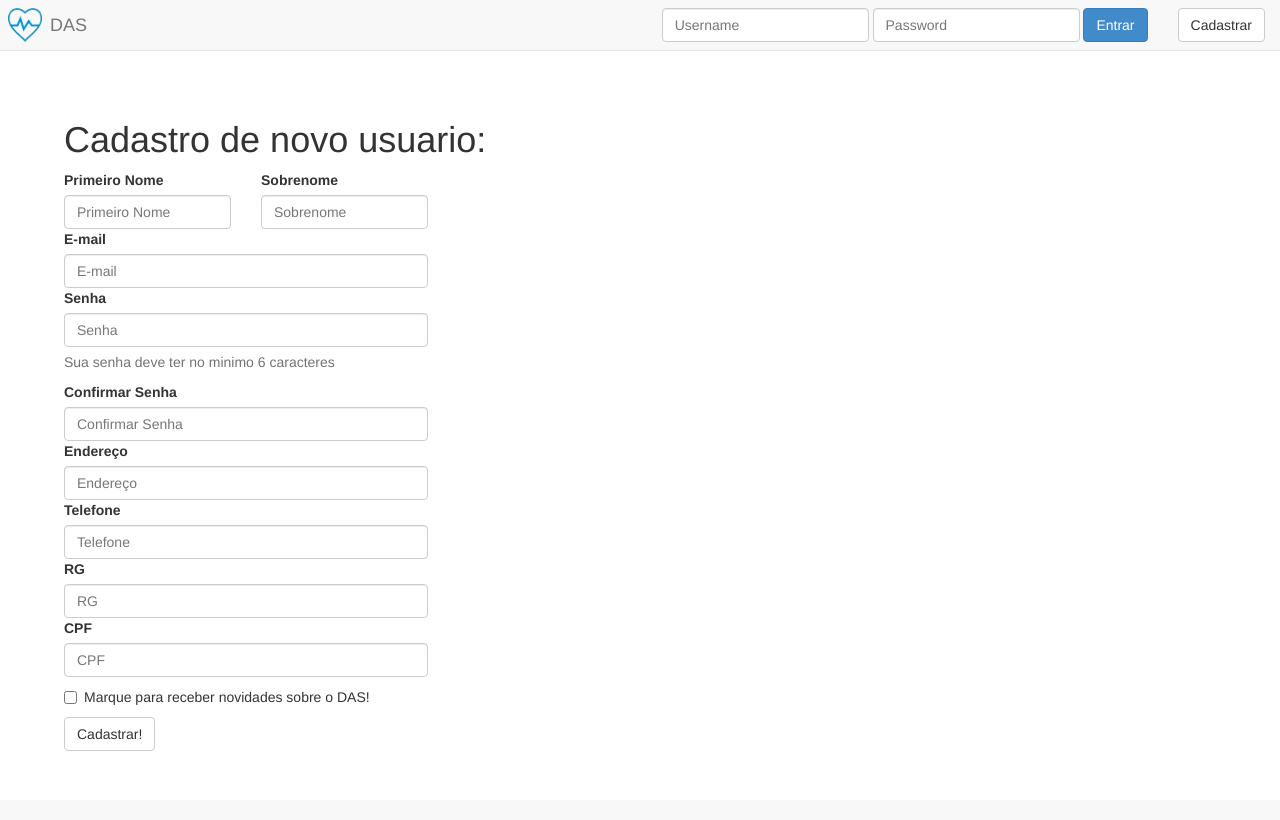
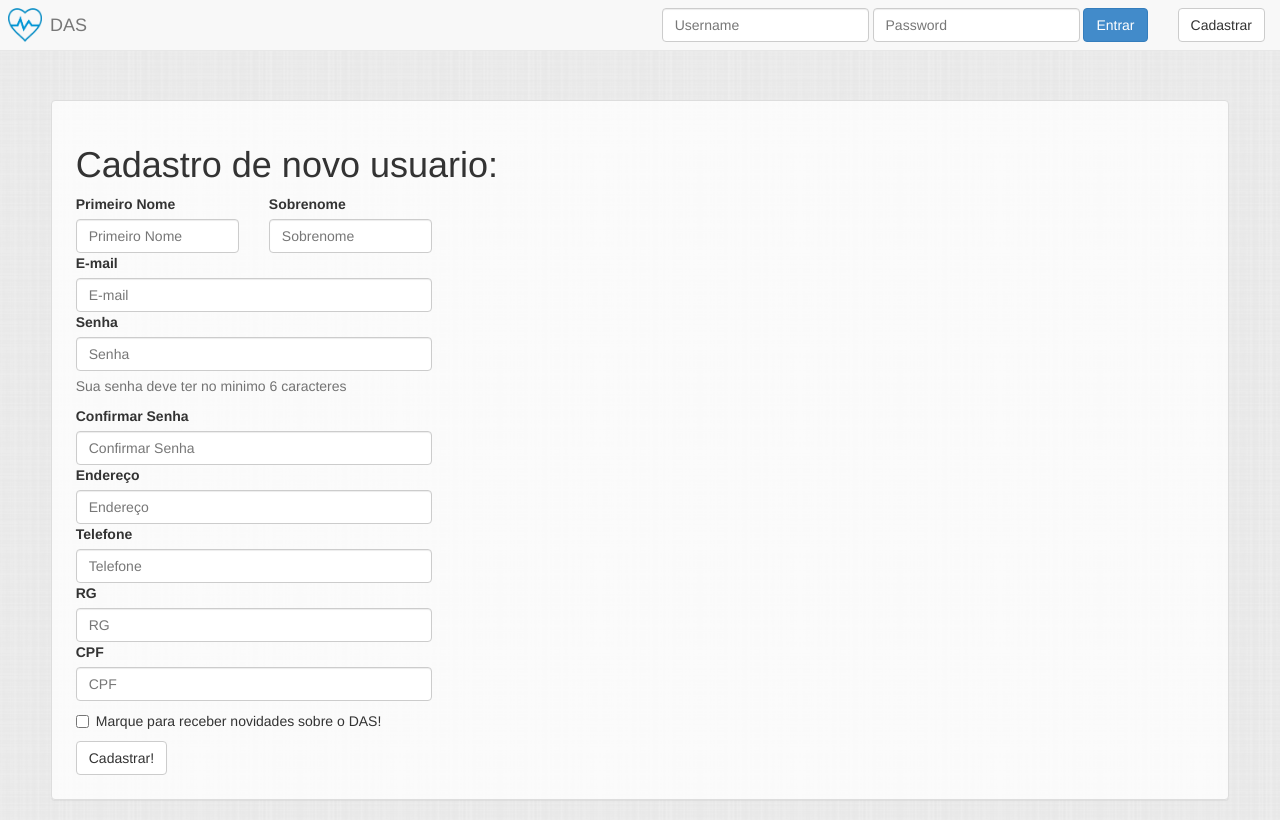
Before and after one commit to paulomoreno/DAS, a Django app: template templates/main/cliente/cadastro.html in a window 1280 px wide. Before the commit the page ends 751 px from the top, so only its background shows below. Run offline with Django 3.2, Linux system fonts and the light colour scheme; the template is opened without the code that fills it, so the values that code supplies are empty; some libraries are stand-ins or nearby versions.

Commit message:
background

```diff
--- a/static/css/style.css
+++ b/static/css/style.css
@@ -1,3 +1,8 @@
+body{
+	background-image: url('/static/media/fabric_plaid.png');
+	background-repeat: repeat;
+}
+
 .conteudo{
 	height: auto;
 	width: 100%;
@@ -8,8 +13,13 @@
 .conteudo_in{
 	width: 100%;
 	padding-top: 50px;
-	padding-left: 5%;
-	padding-right: 5%;
+	padding-left: 4%;
+	padding-right: 4%;
+}
+
+.conteudo_in_in{
+	padding: 2%;
+	background-color: rgba(255,255,255,0.8);
 }
 
 .msg_bg_error a, .msg_bg_success a, .msg_bg_info a, .msg_bg_40 a, .msg_bg_25 a, .msg_bg_20 a{
--- a/templates/layout.html
+++ b/templates/layout.html
@@ -146,8 +146,10 @@ NodeList.prototype.remove = HTMLCollection.prototype.remove = function() {
     {% endfor %}
 
     <div class="conteudo_in">
+      <div class="panel panel-default conteudo_in_in">
       {% block conteudo %}
       {% endblock %}
+      </div>
     </div>
   </div>
 
```
Also changed, not shown: static/media/fabric_plaid.png (added).
